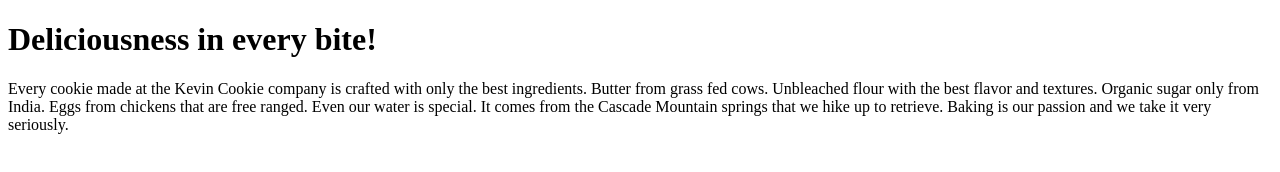
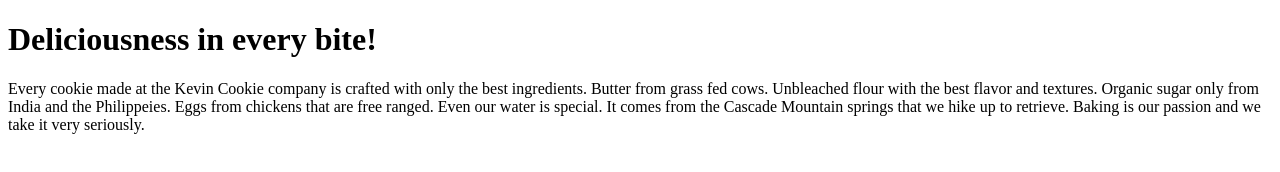
Before and after one commit to SoulDust/CookieTest, a plain HTML site: page index.htm in a window 1280 px wide. Drawn offline with Linux system fonts and the light colour scheme.

Commit message:
Update index.htm

```diff
--- a/index.htm
+++ b/index.htm
@@ -5,7 +5,7 @@
 
     <h1>Deliciousness in every bite!</h1>
     <p>Every cookie made at the Kevin Cookie company is crafted with only the best ingredients. Butter from grass fed
-        cows. Unbleached flour with the best flavor and textures. Organic sugar only from India. Eggs from chickens that
+        cows. Unbleached flour with the best flavor and textures. Organic sugar only from India and the Philippeies. Eggs from chickens that
         are free ranged. Even our water is special. It comes from the Cascade Mountain springs that we hike up
         to retrieve. Baking is our passion and we take it very seriously.</p>
 
```
